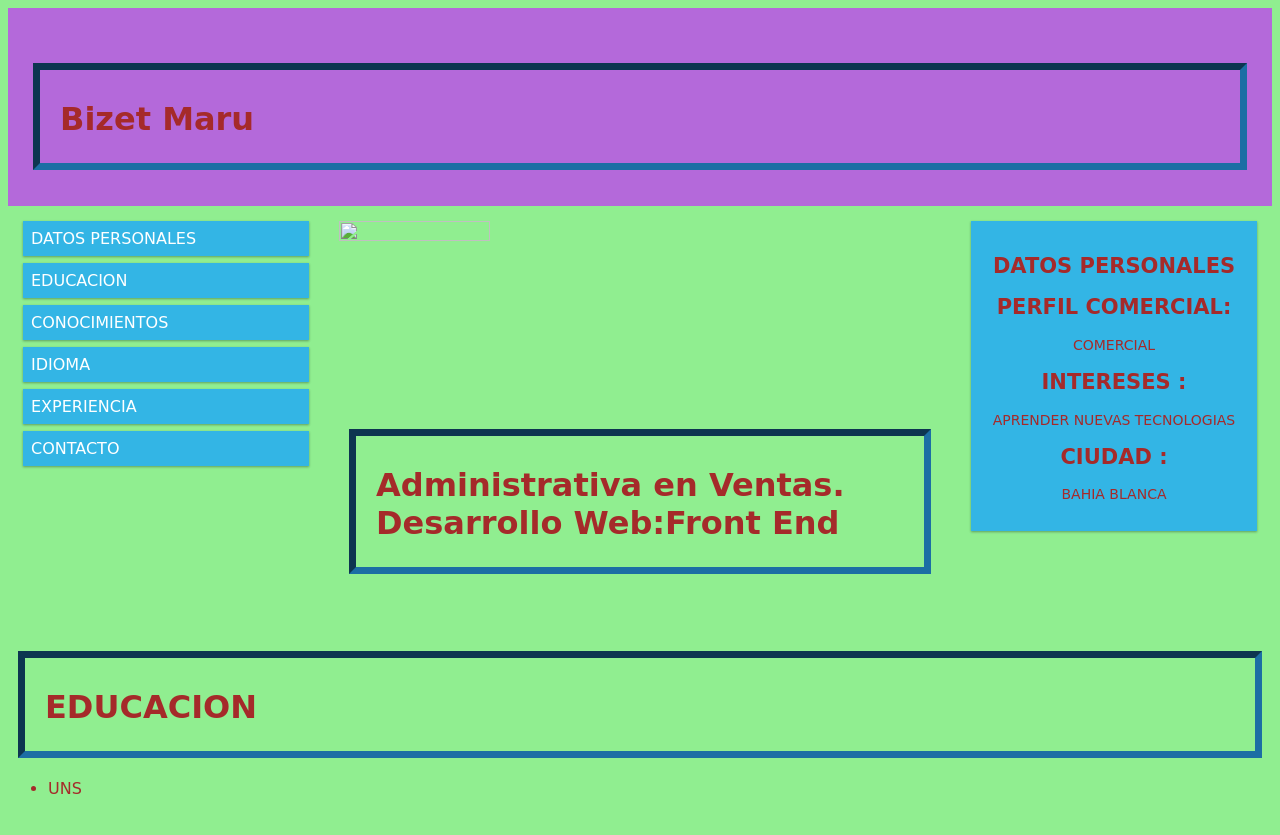
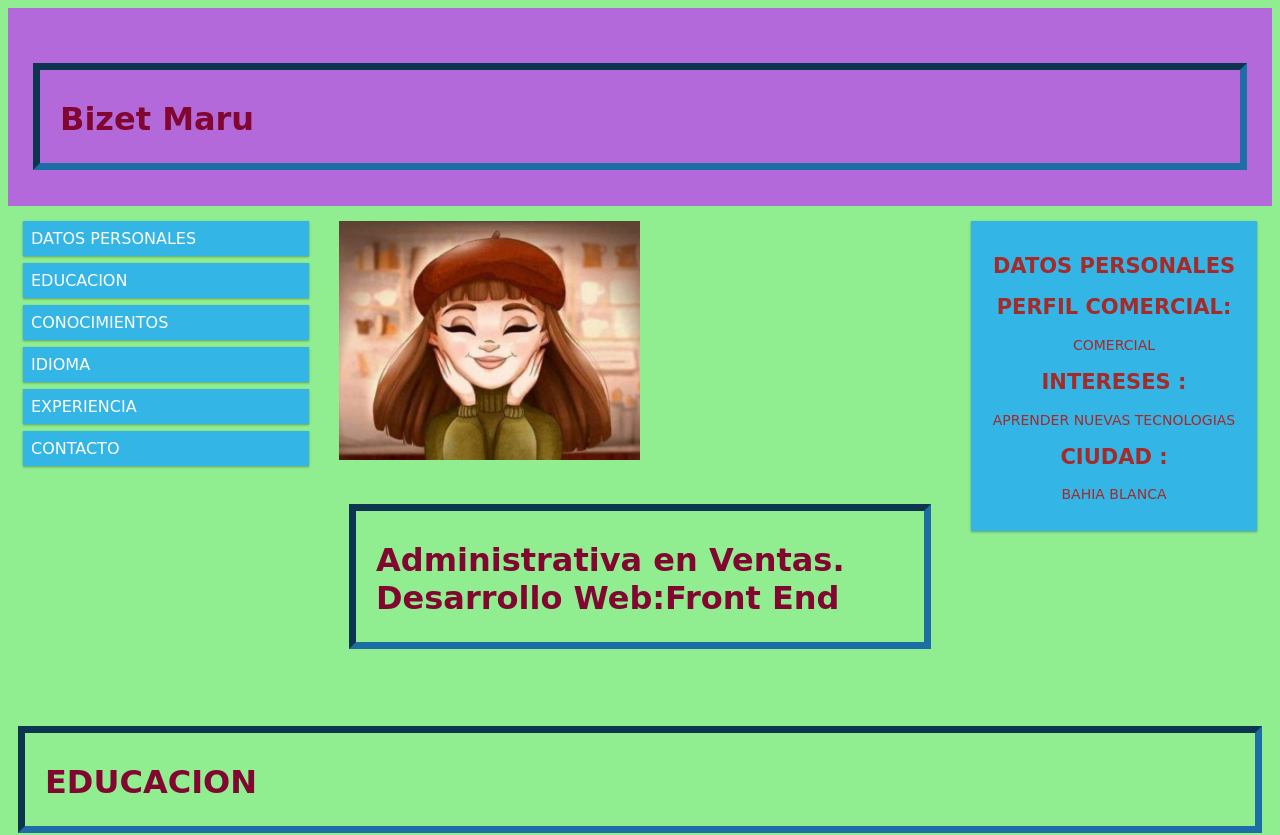
Before and after one commit to BiMaru/Maru, a plain HTML site: page index.html in a window 1280 px wide. Shown: the top 835 px of the page. Drawn offline with Linux system fonts and the light colour scheme; files that its build step writes are made by us from their sources; a web font is replaced by a local one.

Commit message:
Archivos modificados

```diff
--- a/estilos.css
+++ b/estilos.css
@@ -95,7 +95,7 @@ h1{
     margin-right: 10px;
     padding: 30px 15px 25px 20px;
     font-weight: bold;
-    color: rgb(129, 7, 48));
+    color: rgb(129, 7, 48);
 }
 
  .footer {
--- a/index.html
+++ b/index.html
@@ -13,7 +13,7 @@
     <meta property="og:image" content=" imagenes/Maru.jpg" />
     <meta property="og:description" content="CV" />
      -->
-    <link rel="stylesheet" type="text/css" href="/css/estilos.css" >
+    <link rel="stylesheet" type="text/css" href="estilos.css" >
      <link rel="preconnect" href="https://fonts.googleapis.com">
      <link rel="preconnect" href="https://fonts.gstatic.com" crossorigin>
      <link href="preconnect" href="https://fonts.googleapis.com">
@@ -40,7 +40,7 @@
   </div>
 
   <div class="col-6 col-s-9">
-    <img src="/imagenes/Maru.jpg" width="260" height="145">
+    <img src="Maru.jpg" width="260" height="145">
     <h1>Administrativa en Ventas. Desarrollo Web:Front End</h1>
   </div>
 
```
